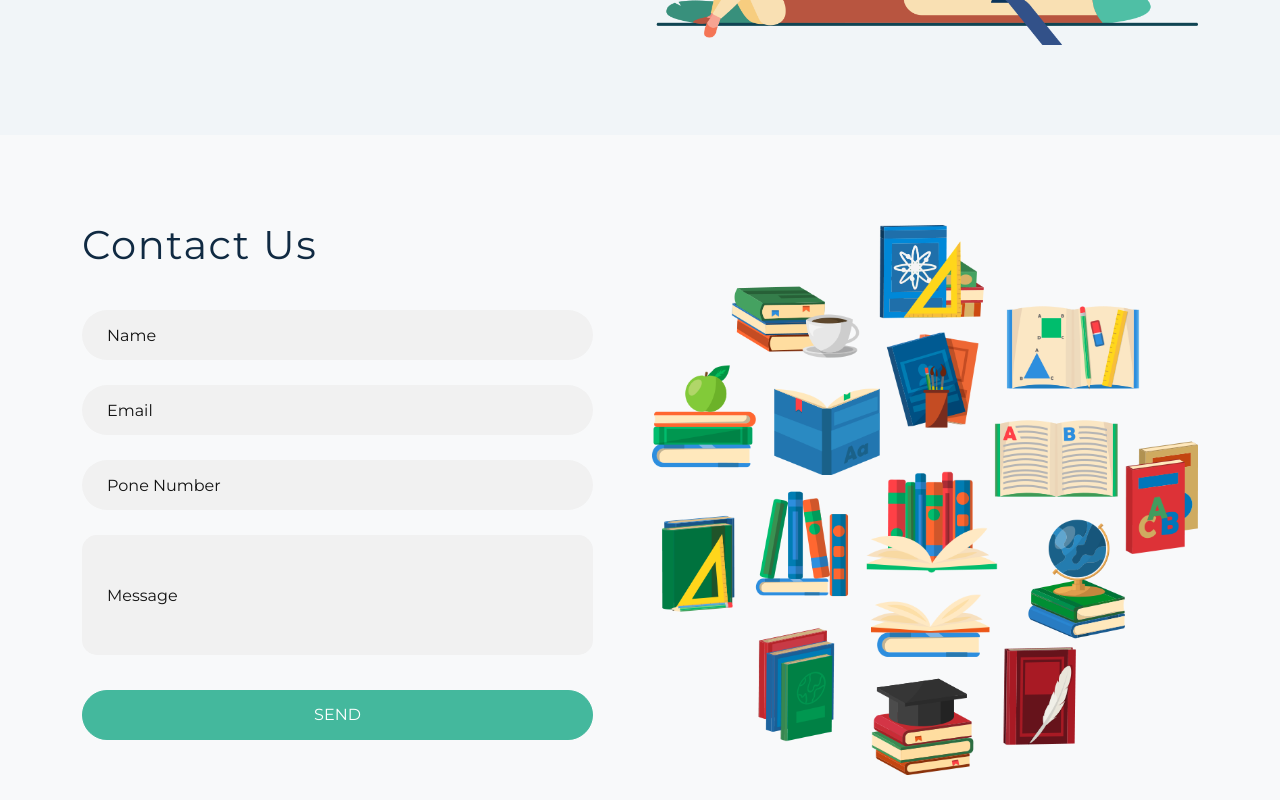
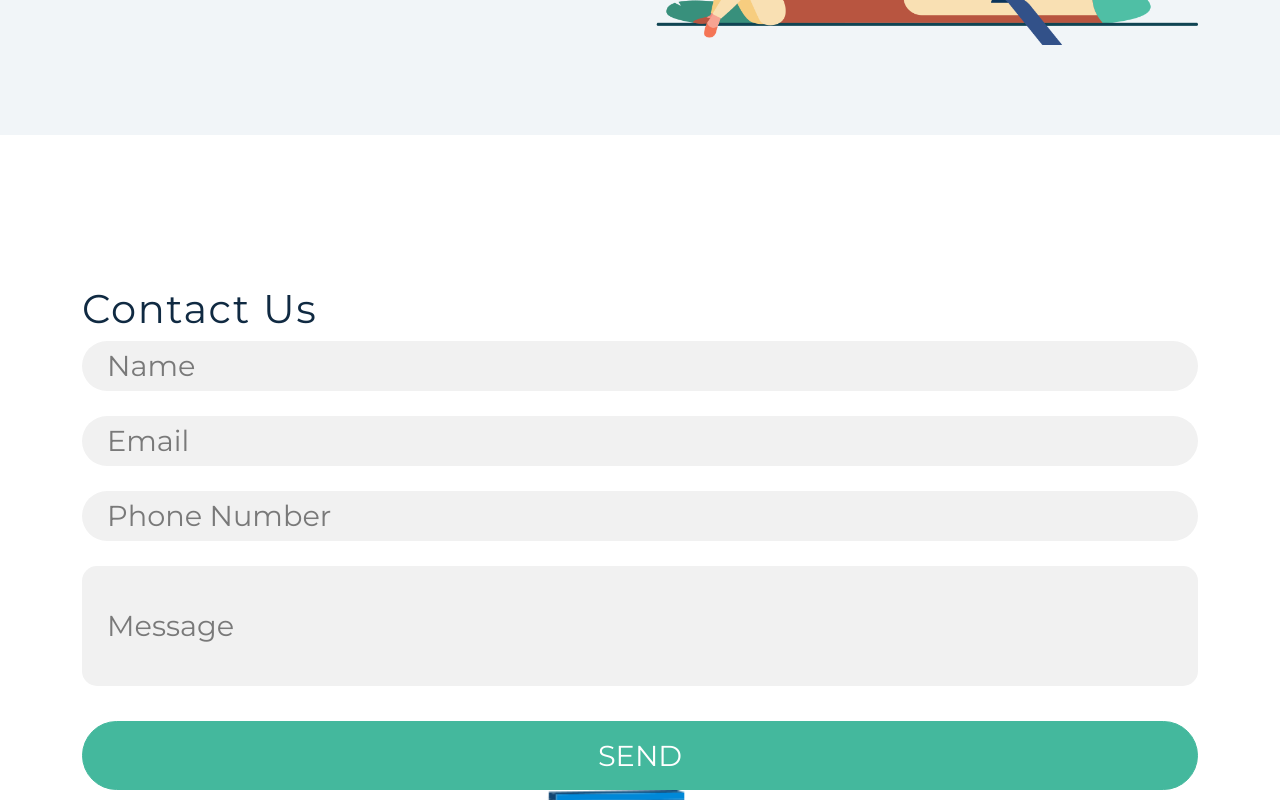
Before and after one commit to hsn2903/bridge-book-club, a React (Create React App) app: page /home in a window 1280 px wide. Shown: the part 560-1360 px from the top of the page. Built offline with nearby package versions, Linux system fonts and the light colour scheme.

Commit message:
update contact

```diff
--- a/src/components/contact/Contact.css
+++ b/src/components/contact/Contact.css
@@ -1,12 +1,15 @@
-.contact_section h2 {
-  margin-bottom: 45px;
+.cta_section {
+  padding: 9.6rem 0;
+  background-color: #fff;
 }
 
 .contact_section form {
   padding-right: 35px;
 }
 
-.contact_section input {
+.cta_section input {
+  font-size: 1.8rem;
+
   width: 100%;
   border: 0;
   height: 50px;
@@ -18,35 +21,23 @@
   background: #f1f1f1;
 }
 
-.contact_section input::-webkit-input-placeholder {
-  color: #131313;
+.cta_section input::placeholder {
+  color: #797979;
 }
 
-.contact_section input:-ms-input-placeholder {
-  color: #131313;
-}
-
-.contact_section input::-ms-input-placeholder {
-  color: #131313;
-}
-
-.contact_section input::placeholder {
-  color: #131313;
-}
-
-.contact_section input.message-box {
+.cta_section input.message-box {
   height: 120px;
   border-radius: 15px;
 }
 
-.contact_section .btn-box {
+.cta_section .btn-box {
   display: -webkit-box;
   display: -ms-flexbox;
   display: flex;
   margin-top: 10px;
 }
 
-.contact_section button {
+.cta_section button {
   display: inline-block;
   padding: 12px 45px;
   background-color: #44b89d;
@@ -56,13 +47,14 @@
   -webkit-transition: all 0.3s;
   transition: all 0.3s;
   width: 100%;
+  font-size: 1.8rem;
 }
 
-.contact_section button:hover {
+.cta_section button:hover {
   background-color: transparent;
   color: #44b89d;
 }
 
-.contact_section .img-box img {
+.cta_section .img-box img {
   width: 100%;
 }
--- a/src/components/contact/Contact.js
+++ b/src/components/contact/Contact.js
@@ -3,16 +3,12 @@ import contactImg from "../../assets/img/contact-img.png";
 
 const Contact = () => {
   return (
-    <section
-      id="contact_section"
-      className="contact_section layout_padding bg-light"
-    >
+    <section id="cta_section" className="cta_section">
       <div className="container">
-        <div className="row">
-          <div className="col-md-6">
-            <div className="heading_container">
-              <h2 className="">Contact Us</h2>
-            </div>
+        <div className="cta grid grid--2-cols">
+          <div className="text-box">
+            <h2 className="heading-secondary">Contact Us</h2>
+
             <form action="#">
               <div>
                 <input type="text" placeholder="Name" />
@@ -21,7 +17,7 @@ const Contact = () => {
                 <input type="email" placeholder="Email" />
               </div>
               <div>
-                <input type="text" placeholder="Pone Number" />
+                <input type="text" placeholder="Phone Number" />
               </div>
               <div>
                 <input
@@ -35,10 +31,8 @@ const Contact = () => {
               </div>
             </form>
           </div>
-          <div className="col-md-6">
-            <div className="img-box">
-              <img src={contactImg} alt="books" />
-            </div>
+          <div className="img-box">
+            <img src={contactImg} alt="books" />
           </div>
         </div>
       </div>
```
